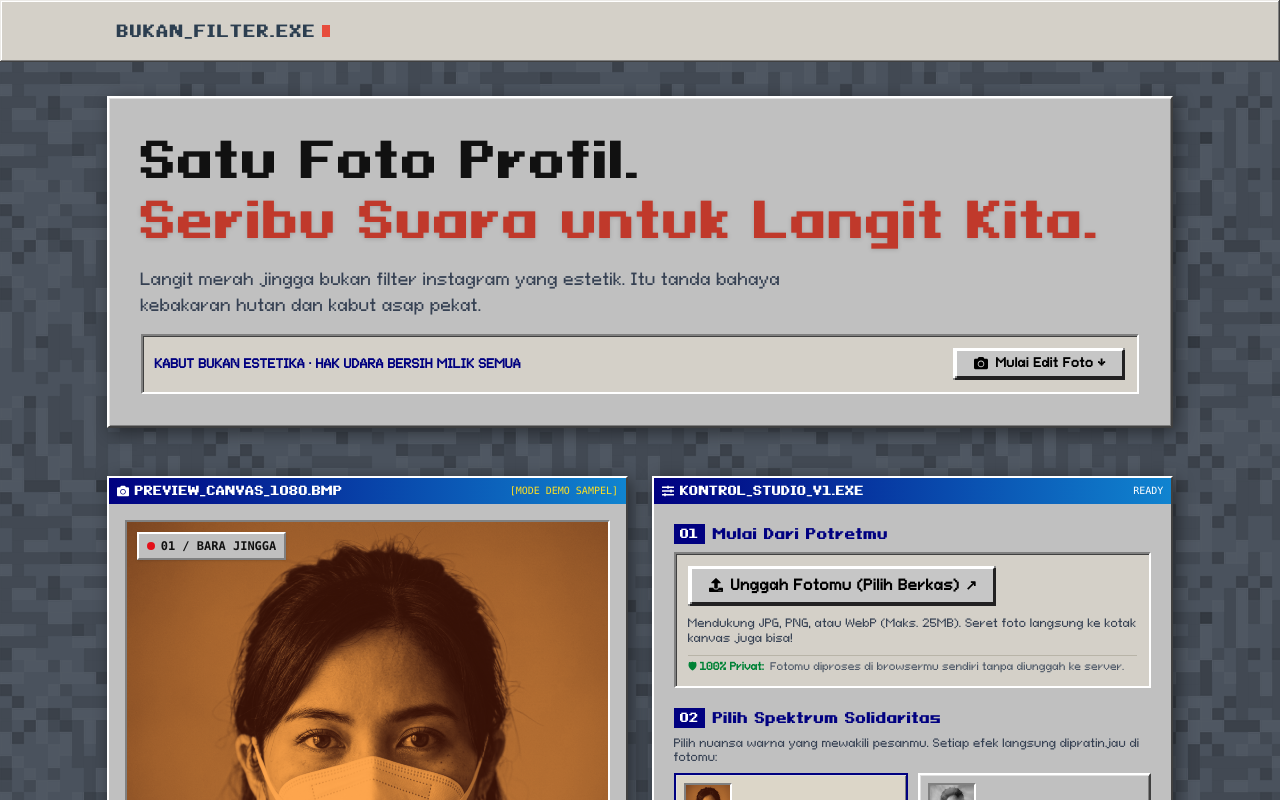
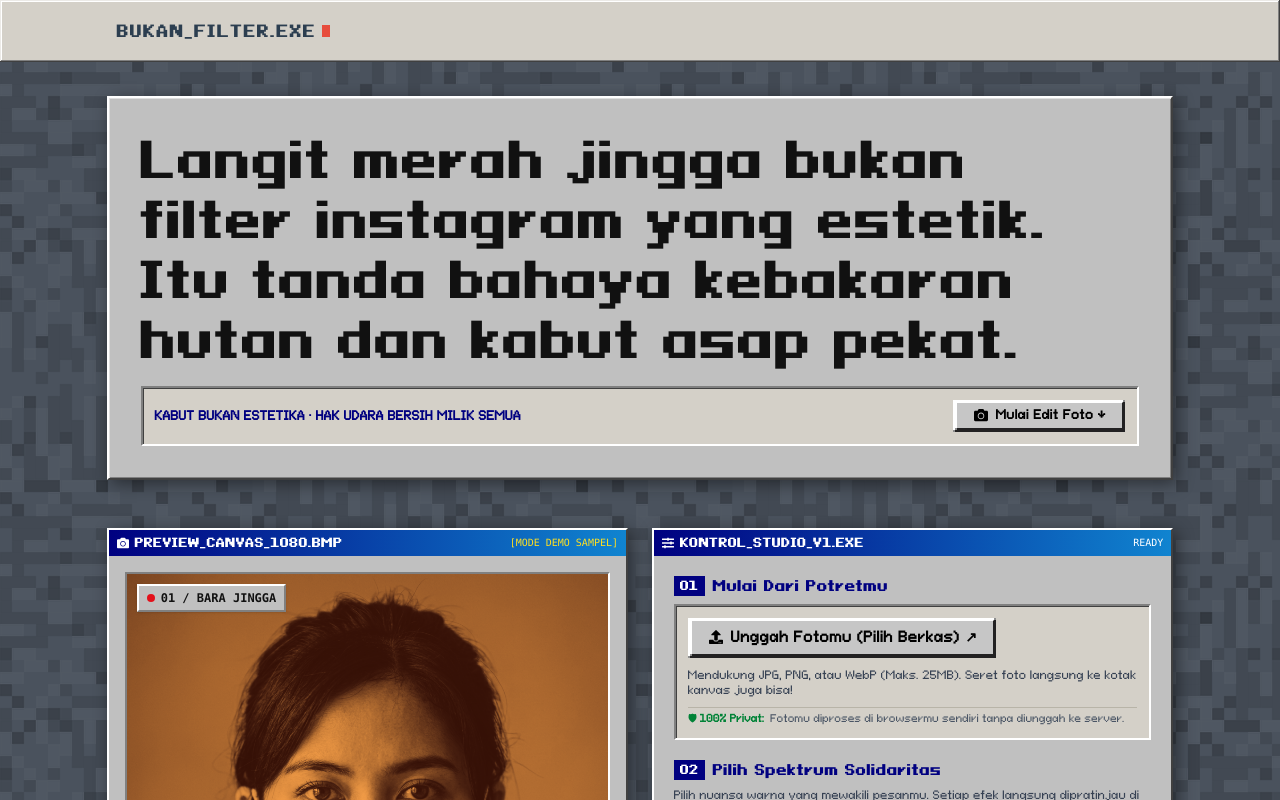
Before and after one commit to tawakalmit/bukan-filter, a Next.js app: page / in a window 1280 px wide. Shown: the top 800 px of the page. Built offline with nearby package versions, Linux system fonts and the light colour scheme.

Commit message:
feat: update main heading and remove subheading in landing page

```diff
--- a/src/app/page.tsx
+++ b/src/app/page.tsx
@@ -283,15 +283,8 @@ export default function HomePage() {
               </div> */}
 
               <h1 className="text-2xl md:text-4xl lg:text-5xl font-extrabold text-[#111] leading-tight pixelbold">
-                Satu Foto Profil. <br />
-                <span className="text-[#c0392b] drop-shadow-sm">
-                  Seribu Suara untuk Langit Kita.
-                </span>
+                Langit merah jingga bukan filter instagram yang estetik. Itu tanda bahaya kebakaran hutan dan kabut asap pekat.
               </h1>
-
-              <p className="text-sm md:text-base text-gray-700 leading-relaxed max-w-2xl">
-                Langit merah jingga bukan filter instagram yang estetik. Itu tanda bahaya kebakaran hutan dan kabut asap pekat.
-              </p>
 
               <div className="win-inset-gray p-3 flex items-center justify-between flex-wrap gap-3">
                 <div className="text-xs font-bold text-[#000080]">
```
